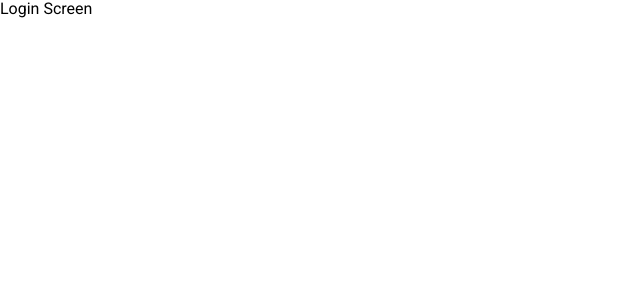
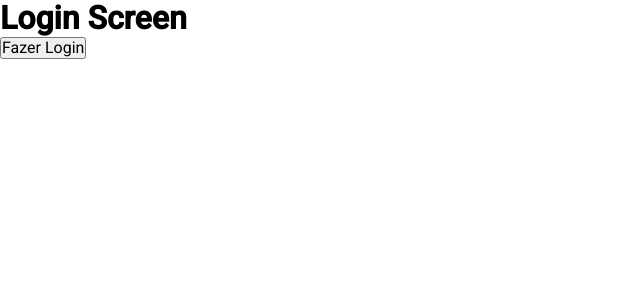
Before and after one commit to rethink-projects/ra-nothink, a React (Create React App) app: page /login in a window 1280 px wide. Shown: the top 300 px of the page, without its empty margins (0-640 px from the left). Built offline with nearby package versions, Linux system fonts and the light colour scheme.

Commit message:
Adicionando Sistema de autenticacao de rotas

```diff
--- a/src/App.tsx
+++ b/src/App.tsx
@@ -1,20 +1,27 @@
-import React from 'react';
 import { BrowserRouter, Routes, Route } from 'react-router-dom';
 import Images from './assets';
+import AuthProvider from './context/providers/AuthProvider';
 import DashBoardScreen from './screens/dashboard/DashBoardScreen';
 import LoginScreen from './screens/login/LoginScreen';
+import RequireAuth from './services/auth/Auth';
 
 function App() {
   return (
     <div>
       <BrowserRouter>
-        <Routes>
-          <Route path="/">
-            <Route index element={<LoginScreen />}></Route>
-            <Route path="/login" element={<LoginScreen />}></Route>
-            <Route path="/dashboard" element={<DashBoardScreen />}></Route>
-          </Route>
-        </Routes>
+        <AuthProvider>
+          <Routes>
+            <Route path="/">
+              <Route index element={<LoginScreen />} />
+              <Route path="/login" element={<LoginScreen />} />
+              <Route path="/dashboard" element={
+                <RequireAuth>
+                  <DashBoardScreen />
+                </RequireAuth>
+              } />
+            </Route>
+          </Routes>
+        </AuthProvider>
       </BrowserRouter>
     </div>
   );
--- /dev/null
+++ b/src/context/AuthContext.tsx
@@ -0,0 +1,22 @@
+import { createContext, useContext } from 'react';
+
+export type UserType = {
+    name: string;
+    email: string;
+    avatarUrl: string
+}
+
+interface AuthContextType {
+    user: UserType;
+    signin: (newUser: UserType, callback: VoidFunction) => void;
+    signout: (callback: VoidFunction) => void;
+}
+
+const AuthContext = createContext<AuthContextType>(null!);
+
+function useAuth() {
+    return useContext(AuthContext);
+}
+
+
+export { AuthContext, useAuth }
--- /dev/null
+++ b/src/context/providers/AuthProvider.tsx
@@ -0,0 +1,27 @@
+import React, { useState } from "react";
+import { AuthContext, UserType } from "../AuthContext";
+
+function AuthProvider({ children }: { children: React.ReactNode }) {
+    let [user, setUser] = useState<UserType>(null!);
+
+
+    let signin = (newUser: UserType, callback: VoidFunction) => {
+        setUser(newUser);
+        localStorage.setItem("@nothink:user", JSON.stringify(newUser));
+        callback();
+    }
+
+    let signout = (callback: VoidFunction) => {
+        setUser(null!);
+        localStorage.removeItem("@nothink:user");
+        callback();
+    }
+
+    let value = { user, signin, signout }
+
+    return <AuthContext.Provider value={value}>
+        {children}
+    </AuthContext.Provider>
+}
+
+export default AuthProvider;
--- a/src/screens/dashboard/DashBoardScreen.tsx
+++ b/src/screens/dashboard/DashBoardScreen.tsx
@@ -1,9 +1,19 @@
 import React from 'react'
+import { useNavigate } from 'react-router-dom';
+import { useAuth } from '../../context/AuthContext'
 
-const DashBoardScreen = () => {
+export default function DashBoardScreen() {
+    const auth = useAuth();
+    let navigate = useNavigate();
+
+    const onSignout = () => {
+        auth.signout(() => navigate("/"));
+    }
     return (
-        <div>DashBoard Screen</div>
+        <div>
+            <h1>DashBoard Screen</h1>
+            <h2>{auth.user.email}</h2>
+            <button onClick={onSignout}>Fazer Logout</button>
+        </div>
     )
 }
-
-export default DashBoardScreen
--- a/src/screens/login/LoginScreen.tsx
+++ b/src/screens/login/LoginScreen.tsx
@@ -1,8 +1,43 @@
-import React from 'react'
+import React, { useEffect } from 'react'
+import { useLocation, useNavigate } from 'react-router-dom';
+import { useAuth } from '../../context/AuthContext';
+import { LocationParams } from '../../types';
 
 const LoginScreen = () => {
+    let auth = useAuth();
+    let navigate = useNavigate();
+
+
+
+    const handleLogin = () => {
+        auth.signin({
+            name: "Fernando Henrique",
+            avatarUrl: "https://images.unsplash.com/photo-1531504755913-927243f59214?ixlib=rb-1.2.1&ixid=MnwxMjA3fDB8MHxwaG90by1wYWdlfHx8fGVufDB8fHx8&auto=format&fit=crop&w=2070&q=80",
+            email: "fernando.henrique@rethink.dev"
+        }, () => navigate("/dashboard", { replace: true }));
+    };
+
+    useEffect(() => {
+        let localStorageUser = localStorage.getItem("@nothink:user");
+        console.log({ localStorageUser });
+        if (localStorageUser) {
+            auth.signin(JSON.parse(localStorageUser), () => navigate("/dashboard", { replace: true }))
+        }
+    }, [auth, navigate])
+
+    if (!auth.user) {
+        return (
+            <div>
+                <h1>Login Screen</h1>
+                <button onClick={handleLogin}>Fazer Login</button>
+            </div>
+        );
+    }
     return (
-        <div>Login Screen</div>
+        <div>
+            <h1>Login Screen</h1>
+            <p>{auth.user?.name}</p>
+        </div>
     )
 }
 
--- /dev/null
+++ b/src/services/auth/Auth.tsx
@@ -0,0 +1,20 @@
+import { ReactNode } from "react";
+import { useLocation, Navigate } from "react-router-dom";
+import { useAuth } from "../../context/AuthContext";
+
+type RequireAuthType = {
+    children: JSX.Element;
+}
+
+function RequireAuth({ children }: RequireAuthType) {
+    let auth = useAuth();
+    let location = useLocation()
+
+    if (!auth.user) {
+        return <Navigate to="/login" state={{ from: location }} replace />
+    }
+
+    return children;
+}
+
+export default RequireAuth;
--- /dev/null
+++ b/src/types/index.ts
@@ -0,0 +1,7 @@
+export interface LocationParams {
+    pathname: string;
+    state: any;
+    search: string;
+    hash: string;
+    key: string;
+}
```
